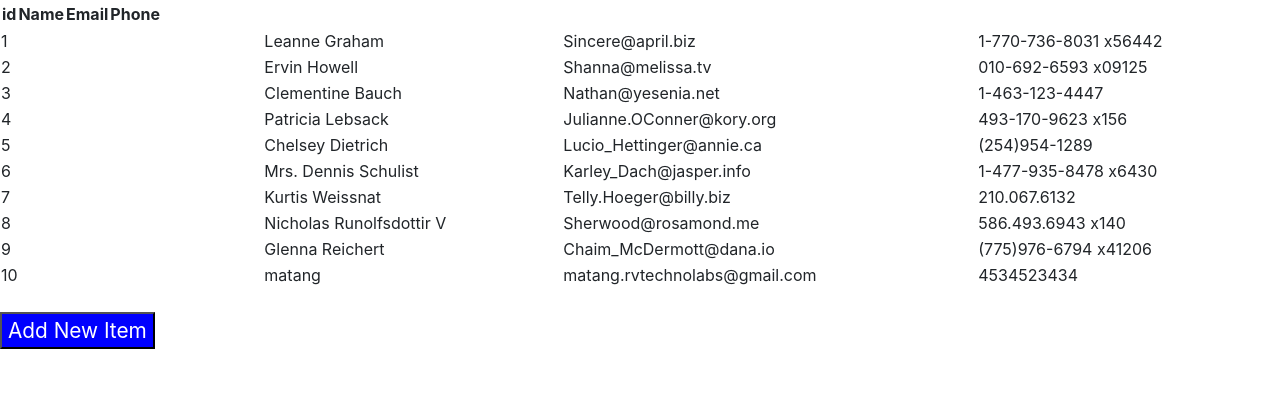
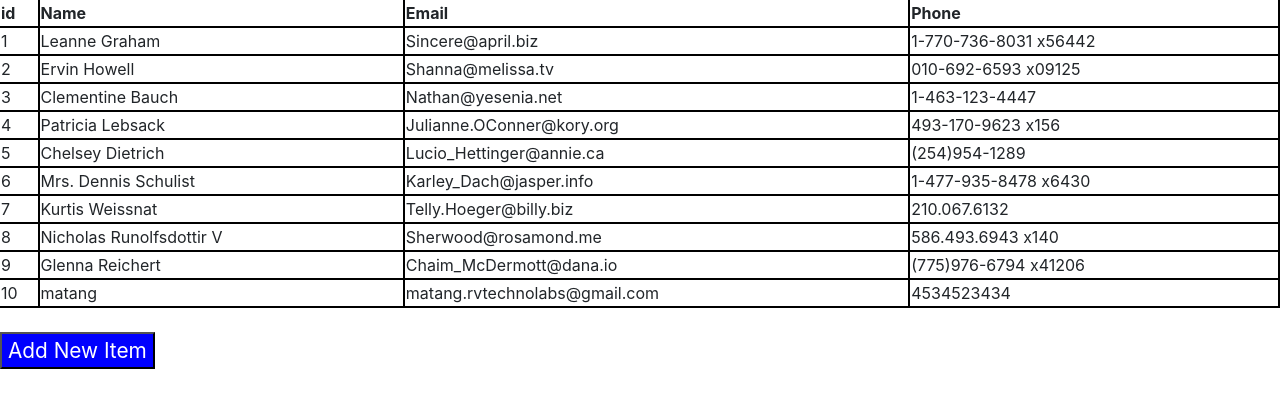
Before and after one commit to MatangHirapara/Roller-Box, a React (Create React App) app: page / in a window 1280 px wide. Shown: the top 408 px of the page. Built offline with nearby package versions, Linux system fonts and the light colour scheme; data requests are answered from the project's data file.

Commit message:
changes: new chagne with css

```diff
--- a/src/Demo.js
+++ b/src/Demo.js
@@ -1,5 +1,6 @@
 import React, { useEffect, useState } from 'react'
 import { useNavigate } from 'react-router-dom'
+import "./demo.css"
 
 const Demo = () => {
   const navigate = useNavigate();
@@ -21,12 +22,12 @@ const Demo = () => {
     <>
       <div>
         <table style={{width: "100%"}}>
-          <th>
-            <td>id</td>
-            <td>Name</td>
-            <td>Email</td>
-            <td>Phone</td>
-          </th>
+          <tr>
+            <th>id</th>
+            <th>Name</th>
+            <th>Email</th>
+            <th>Phone</th>
+          </tr>
           {users.map((user) => {
             return (
               <tr>
--- /dev/null
+++ b/src/demo.css
@@ -0,0 +1,4 @@
+table tr th,td{
+  border-right: 2px solid black;
+  border-bottom: 2px solid black;
+}
```
